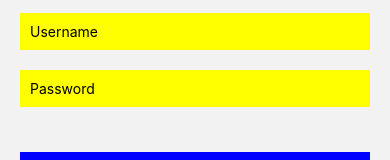
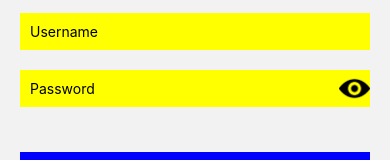
Before and after one commit to Indra2108/simple-login-register, a React Native app: screen /Register in a window 390 px wide. Shown: the part 324-484 px from the top of the page. Built offline with nearby package versions, Linux system fonts and the light colour scheme.

Commit message:
Add Library | react-native-responsive-screen Add eye icon for hide and show password another fix, i guess...

```diff
--- a/package.json
+++ b/package.json
@@ -15,6 +15,7 @@
     "@react-navigation/native-stack": "^6.2.5",
     "react": "17.0.2",
     "react-native": "0.66.1",
+    "react-native-responsive-screen": "^1.4.2",
     "react-native-safe-area-context": "^3.3.2",
     "react-native-screens": "^3.9.0"
   },
--- a/src/register/Style.js
+++ b/src/register/Style.js
@@ -1,4 +1,7 @@
 import { StyleSheet } from "react-native";
+
+// IMPORT LIBRARY
+import {widthPercentageToDP as wp, heightPercentageToDP as hp} from 'react-native-responsive-screen';
 
 export default StyleSheet.create({
     container: {
@@ -8,10 +11,18 @@ export default StyleSheet.create({
     },
     inputbackground:{
         backgroundColor: 'yellow',
-        marginVertical: 10
+        marginVertical: 10,
+        flexDirection: 'row',
+        alignItems: 'center',
+        justifyContent: 'space-between',
     },
     textinput: {
         padding: 10,
+    },
+    eye:{
+        width: wp('8%'),
+        height: hp('3%'),
+        // alignItems: 'center',
     },
     tombol: {
         width: '100%',
--- a/src/register/index.js
+++ b/src/register/index.js
@@ -1,5 +1,5 @@
 import React, {Component} from "react";
-import { View, Text, TextInput, TouchableOpacity } from "react-native";
+import { View, Text, TextInput, TouchableOpacity, Image } from "react-native";
 
 // IMPORT LIBRARY
 import AsyncStorage from '@react-native-async-storage/async-storage';
@@ -17,10 +17,9 @@ export default class Register extends Component {
         this.state = {
             username: '',
             password: '',
-            hide: true
+            hide: true,
         }
     }
-
 
     render() {
         return(
@@ -40,6 +39,9 @@ export default class Register extends Component {
                         secureTextEntry={this.state.hide}
                         onChangeText={(password) => this.setState({ password })}
                     />
+                    <TouchableOpacity onPress={() => this.state.hide ? this.setState({ hide: false }) : this.setState({ hide: true })}>
+                        <Image source={this.state.hide ? open : close} style={Style.eye}/>
+                    </TouchableOpacity>
                 </View>
 
                 <TouchableOpacity onPress={() => alert(`Username: ${this.state.username} Password: ${this.state.password}`)} style={Style.tombol}>
```
Also changed, not shown: 1 other file (tests, documents, lock files or other folders).
